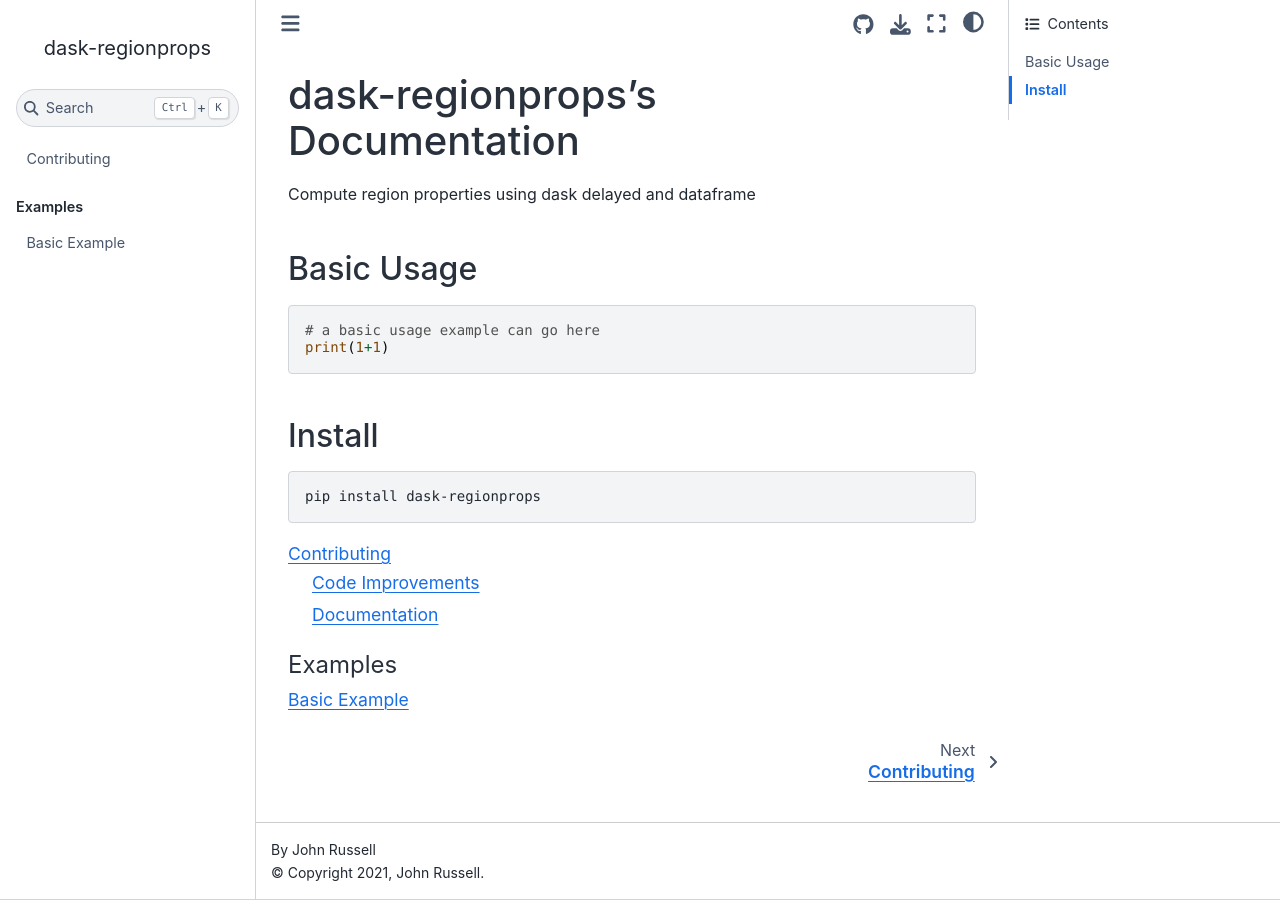
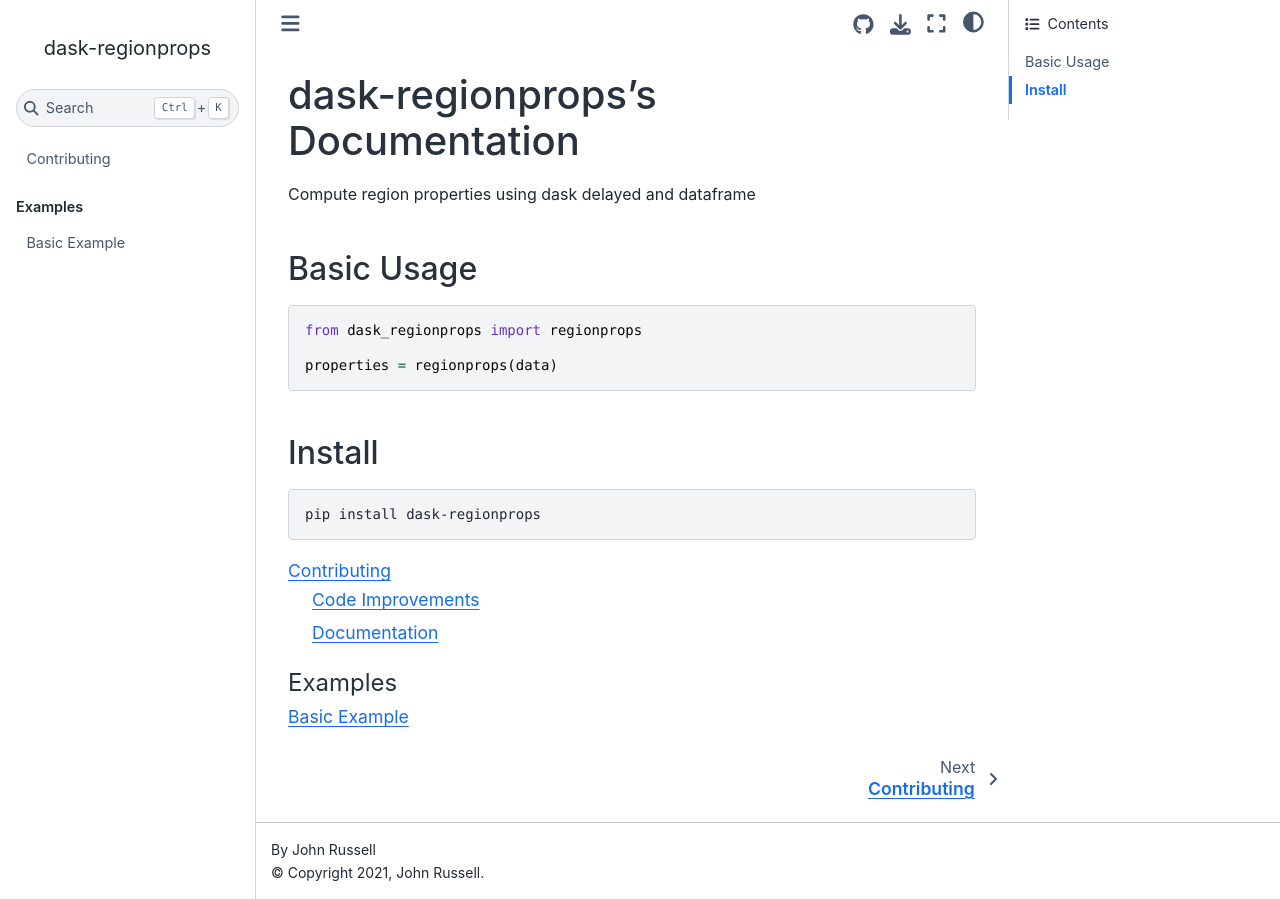
Before and after one commit to jrussell25/dask-regionprops, a Sphinx documentation site: the page built from docs/index.md, in a window 1280 px wide. Built offline with Sphinx 7.4.7 and the Sphinx Book theme 1.1.4, drawn with Linux system fonts in a browser that asks for light colours; pages that are not in the unit, such as notebooks, are missing from menus; the version number could not be read and is left out.

Commit message:
utterly minimal docs

````diff
--- a/docs/index.md
+++ b/docs/index.md
@@ -7,8 +7,9 @@ Compute region properties using dask delayed and dataframe
 ## Basic Usage
 
 ```python
-# a basic usage example can go here
-print(1+1)
+from dask_regionprops import regionprops
+
+properties = regionprops(data)
 ```
 
 ## Install
````
